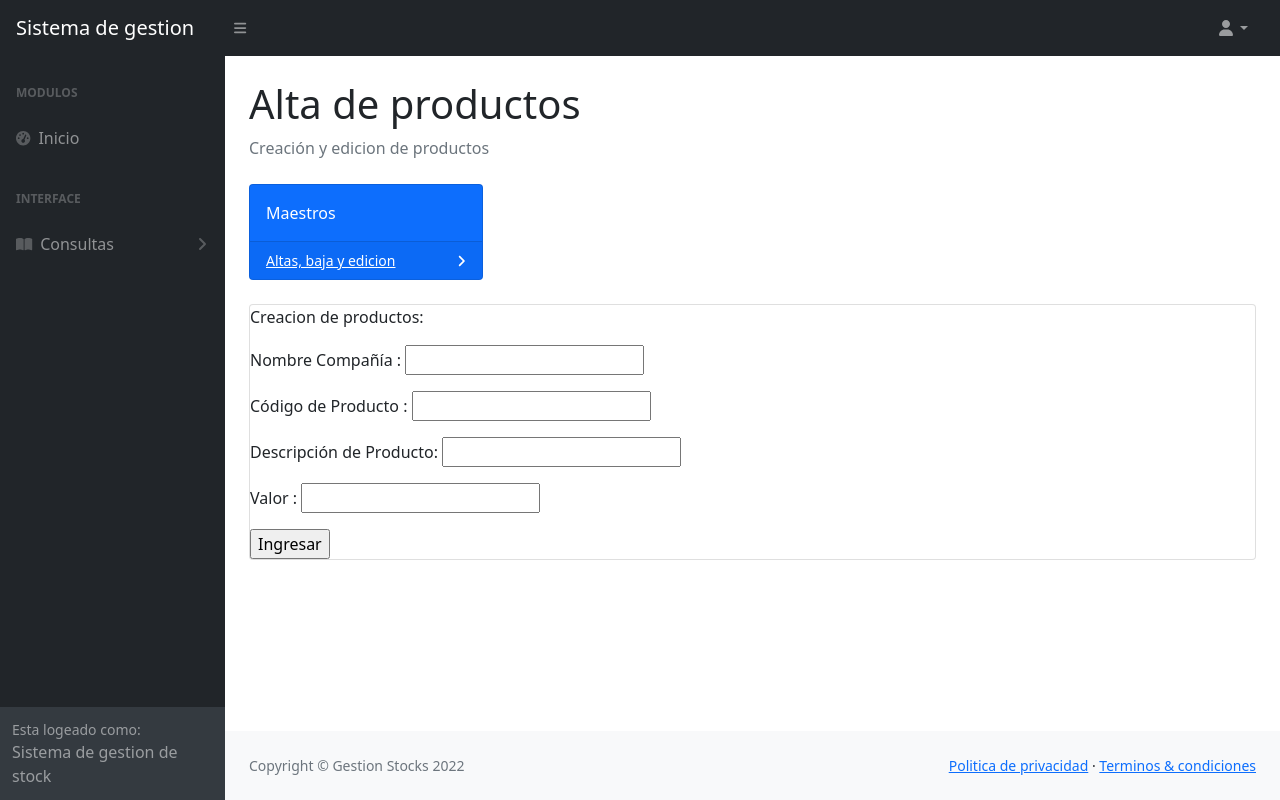
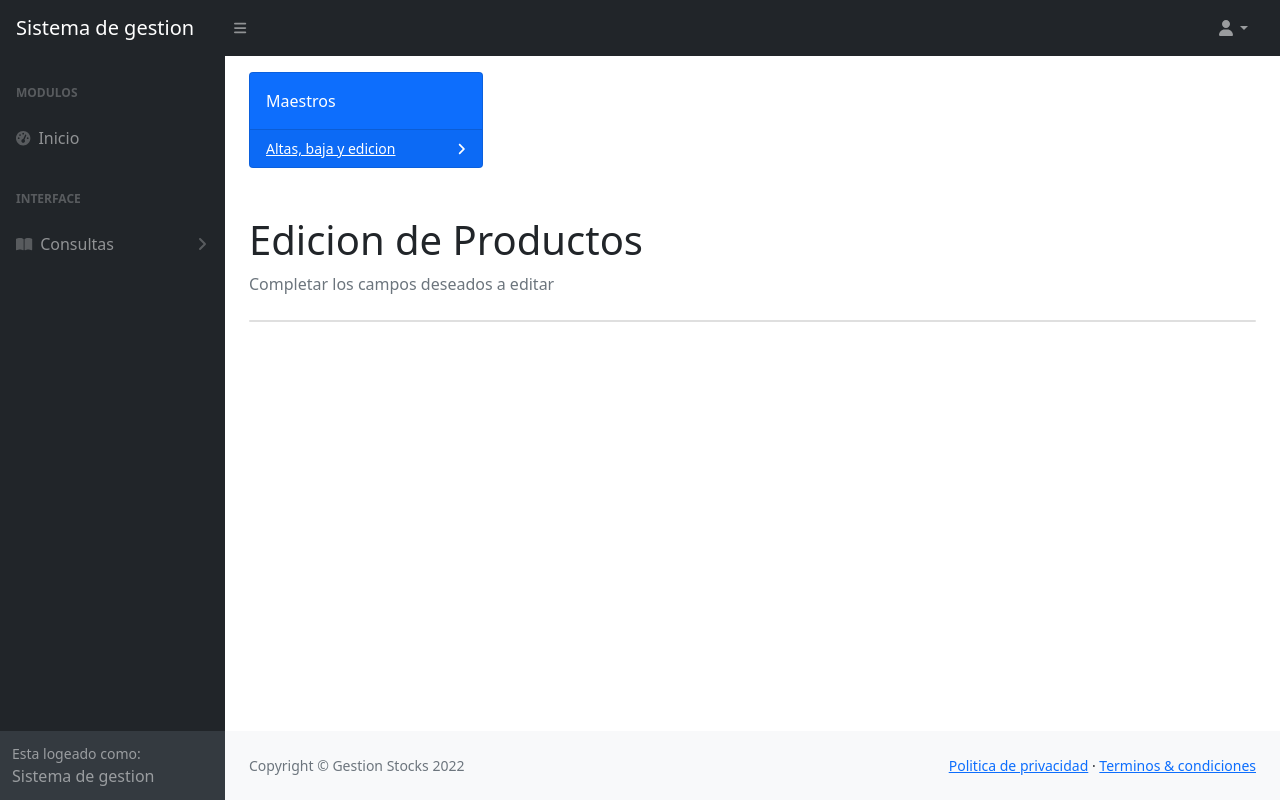
Before and after one commit to rhiwick/MVT-Rodrigo_Santiago, a Django app: page /editar_producto/ in a window 1280 px wide. Run offline with Django 4.2, Linux system fonts and the light colour scheme; some libraries are stand-ins or nearby versions.

Commit message:
Agregue orden y puse bien todos los nombres de las variables

```diff
--- a/Templates/editar_producto.html
+++ b/Templates/editar_producto.html
@@ -1 +1,25 @@
 {% extends 'crear_stock.html' %}
+
+
+{% block titulo %}
+<title>Edicion de Productos</title>
+{% endblock titulo %}
+
+{% block sub_titulo %}
+<h1 class="mt-4">Edicion de Productos</h1>
+{% endblock sub_titulo %}
+
+{% block sub_titulo_2 %}
+<li class="breadcrumb-item active">Completar los campos deseados a editar</li>
+{% endblock sub_titulo_2 %}
+
+{% block link %}href={% url 'maestro' %}{% endblock link %}
+
+{% block campos %}
+
+<body>
+
+
+</body>
+
+{% endblock campos %}
--- a/Templates/index.html
+++ b/Templates/index.html
@@ -77,21 +77,14 @@
                     </div>
                     <div class="sb-sidenav-footer">
                         <div class="small">Esta logeado como:</div>
-                        Sistema de gestion de stock
+                        Sistema de gestion
                     </div>
                 </nav>
             </div>
             <div id="layoutSidenav_content">
                 <main>
                     <div class="container-fluid px-4">
-                        {% block sub_titulo %}
-                        <h1 class="mt-4">Inicio</h1>
-                        {% endblock sub_titulo %}
-                        <ol class="breadcrumb mb-4">
-                            {% block sub_titulo_2 %}
-                            <li class="breadcrumb-item active">Elija un modulo para operar</li>
-                            {% endblock sub_titulo_2 %}
-                        </ol>
+                        <p></p>
                         <div class="row">
                             <div class="col-xl-3 col-md-6">
                                 <div class="card bg-primary text-white mb-4">
@@ -105,6 +98,15 @@
                             </div>
 
                         </div>
+                        {% block sub_titulo %}
+                        <h1 class="mt-4">Sistema de almacenamiento y distribucion</h1>
+                        {% endblock sub_titulo %}
+                        <ol class="breadcrumb mb-4">
+                            {% block sub_titulo_2 %}
+                            <li class="breadcrumb-item active"></li>
+                            {% endblock sub_titulo_2 %}
+                        </ol>
+
                         {% block botones %}
                         <div class="card mb-4">
                         {% endblock botones %}
```
Also changed, not shown: db.sqlite3.
